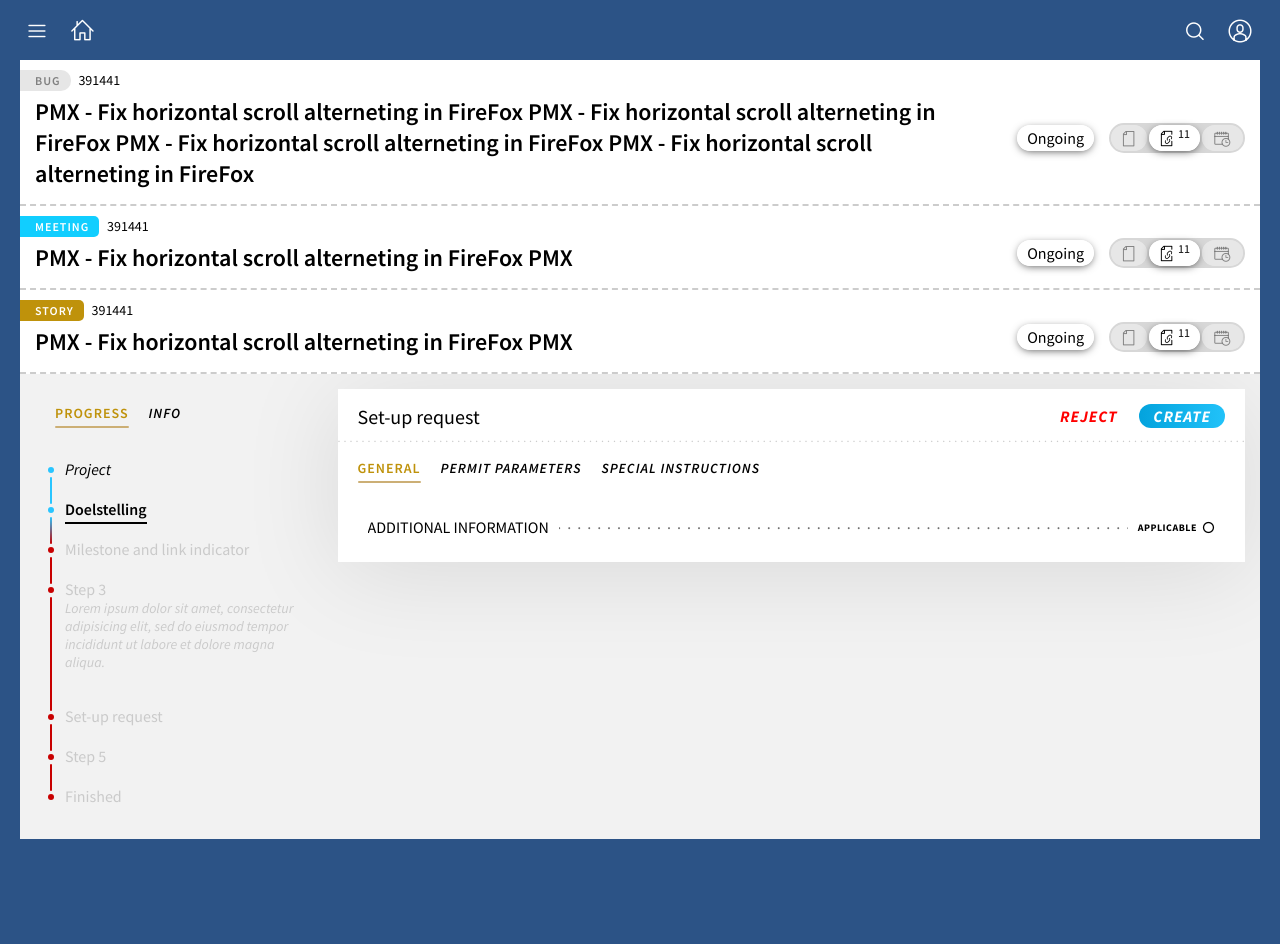
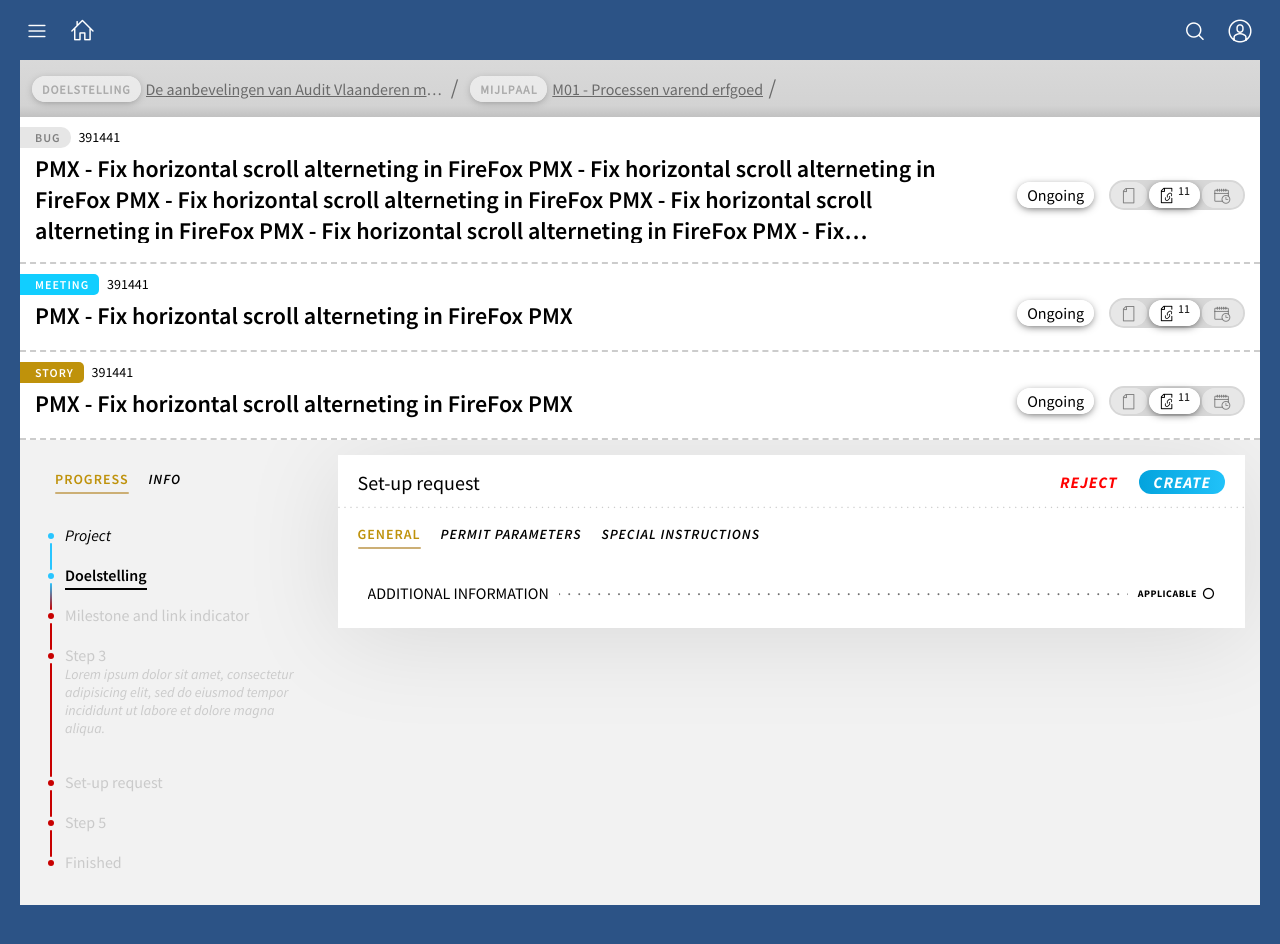
Before and after one commit to lordblendi/tracker-mockup, a Jekyll site: the page built from index.md, in a window 1280 px wide. Shown: the top 944 px of the page. Built offline with Jekyll 4.4.1, drawn with Linux system fonts in a browser that asks for light colours; nearby versions of some CDN libraries; comment, search, counter and statistics services are not loaded.

Commit message:
update itme headers

```diff
--- a/_includes/blocks/item-header.html
+++ b/_includes/blocks/item-header.html
@@ -4,7 +4,7 @@
       <span class="item-header__type item-header__type--bug">Bug</span>
       <span class="item-header__id">391441</span>
     </div>
-    <h2>PMX - Fix horizontal scroll alterneting in FireFox PMX - Fix horizontal scroll alterneting in FireFox PMX - Fix horizontal scroll alterneting in FireFox PMX - Fix horizontal scroll alterneting in FireFox</h2>
+    <h2 title="PMX - Fix horizontal scroll alterneting in FireFox PMX - Fix horizontal scroll alterneting in FireFox PMX - Fix horizontal scroll alterneting in FireFox PMX - Fix horizontal scroll alterneting in FireFox PMX - Fix horizontal scroll alterneting in FireFox PMX - Fix horizontal scroll alterneting in FireFox END END END END END END">PMX - Fix horizontal scroll alterneting in FireFox PMX - Fix horizontal scroll alterneting in FireFox PMX - Fix horizontal scroll alterneting in FireFox PMX - Fix horizontal scroll alterneting in FireFox PMX - Fix horizontal scroll alterneting in FireFox PMX - Fix horizontal scroll alterneting in FireFox END END END END END END</h2>
   </div>
 
   <div class="item-header__actions">
--- a/_includes/blocks/old-pmx-item-detail.html
+++ b/_includes/blocks/old-pmx-item-detail.html
@@ -10,6 +10,8 @@
             <div id="ctl00_PageContentPlaceHolder_ctl00_ItemDetailContent">
 
                 <div class="header">
+
+                  <!--
                     <div class="title">
                         <span class="itemid">
                           <span id="fld_659309_Item_1" class="hasnoipe">391441</span>
@@ -23,6 +25,7 @@
                             <li id="HistoryTab" tab-name="history" class="history"><a href="#"></a></li>
                         </ul>
                     </div>
+                  -->
 
                     <div class="actions">
                         <ul id="ctl00_PageContentPlaceHolder_ctl00_ItemTools_itemdetailtools">
--- a/_layouts/home.html
+++ b/_layouts/home.html
@@ -21,7 +21,9 @@
         {% include blocks/app-header.html %}
       </header>
 
-      <div class="item item--story">
+      {% include blocks/breadcrumbs.html %}
+
+      <div class="item">
         <div class="sticky-header">
           {% include blocks/item-header.html %}
         </div>
--- a/sass/blocks/item-header.scss
+++ b/sass/blocks/item-header.scss
@@ -21,6 +21,13 @@
         font-weight: 600;
         font-size: 24px;
         margin: 5px 0;
+
+        overflow: hidden;
+        text-overflow: ellipsis;
+        display: -webkit-box;
+        -webkit-box-orient: vertical;
+        -webkit-line-clamp: 3;
+        max-height: 90px;
       }
     }
 
```
